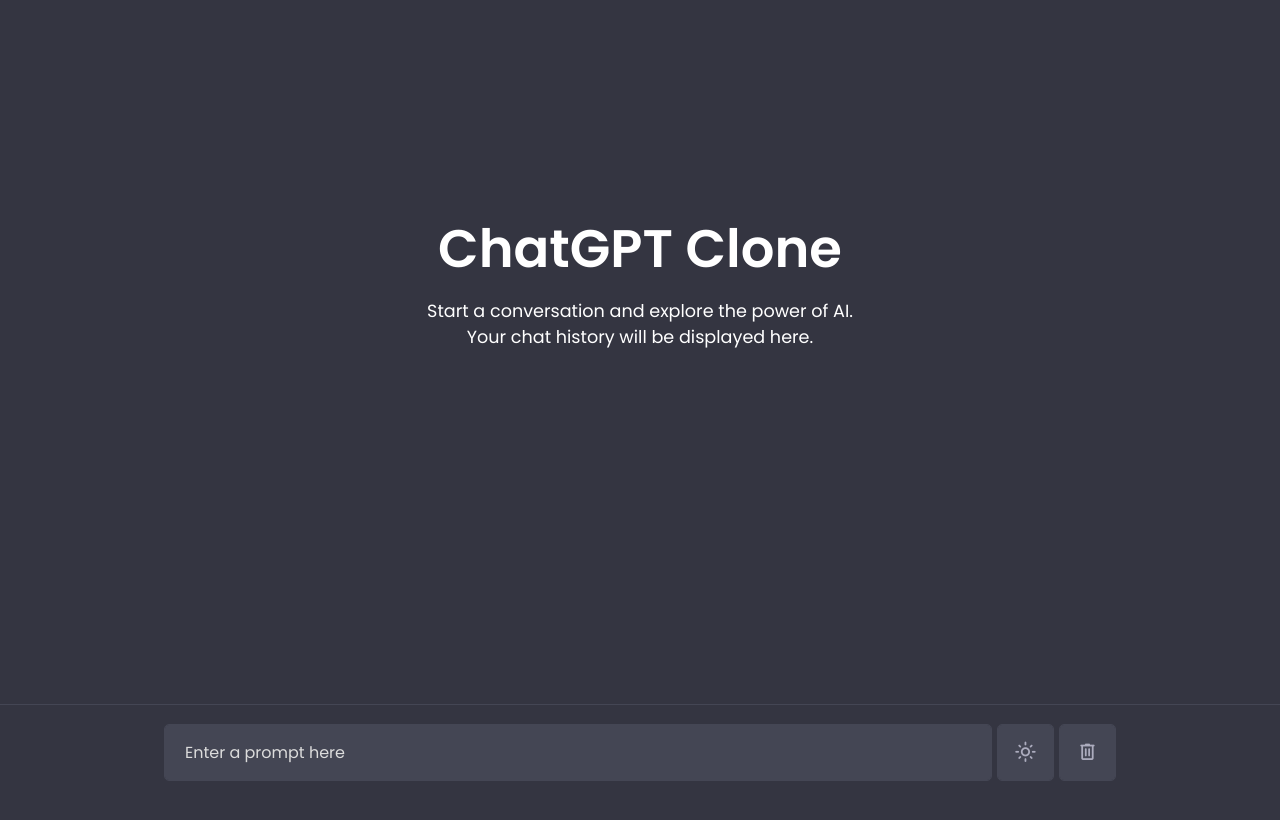
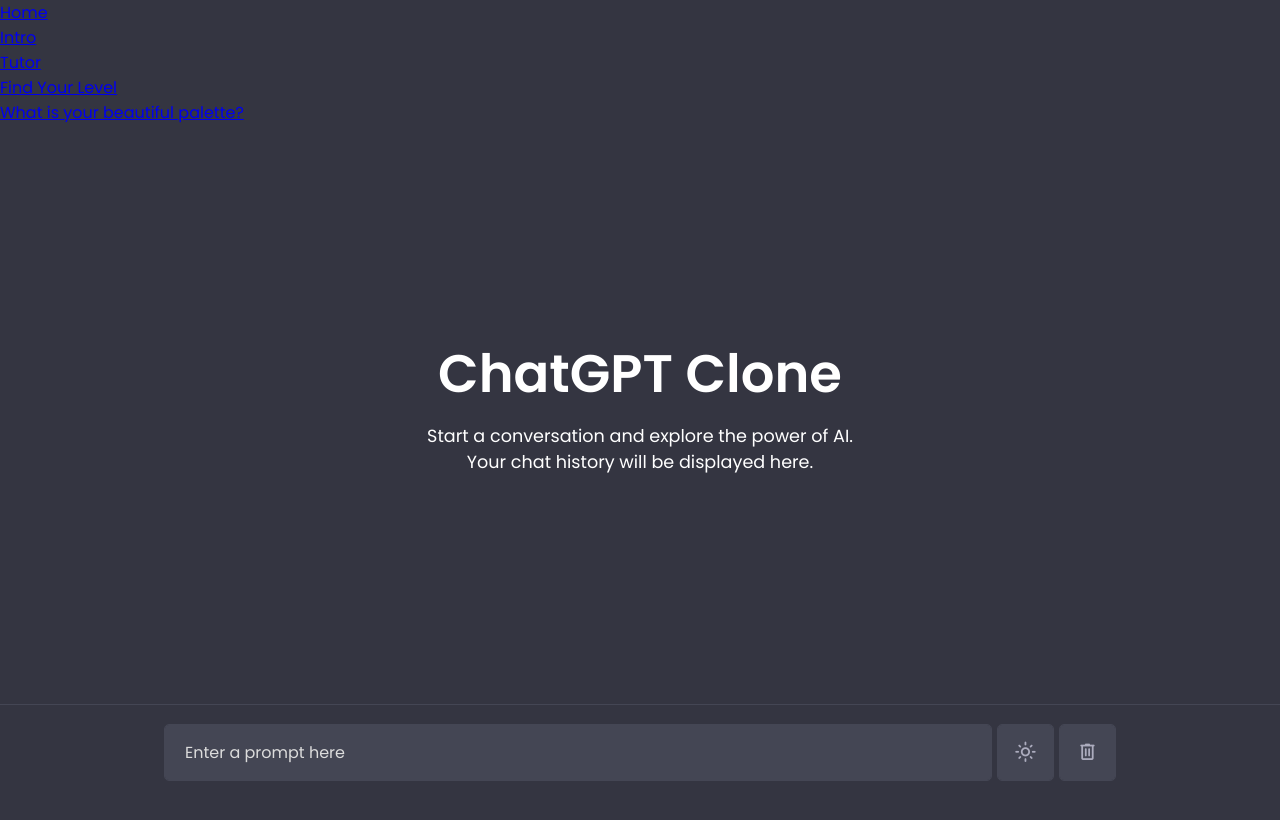
Before and after one commit to pgtips321/pgtips321.github.io, a plain HTML site: page AITutor.html in a window 1280 px wide. Drawn offline with nearby package versions, Linux system fonts and the light colour scheme.

Commit message:
Update AITutor.html

```diff
--- a/AITutor.html
+++ b/AITutor.html
@@ -9,6 +9,16 @@
     <script src="./chat.js" defer></script>
 </head>
 <body>
+
+    <nav>
+        <ul>
+            <li><a href="./index.html">Home</a></li>
+            <li><a href="./Intro.html">Intro</a></li>
+            <li><a href="./AItutor.html">Tutor</a></li>
+            <li><a href="./Test.html">Find Your Level</a></li>
+            <li><a href="https://mycolor.space/?hex=%2387BEEB&sub=1">What is your beautiful palette?</a></li>
+        </ul>
+    </nav>
     <!-- Chats container -->
     <div class="chat-container"></div>
 
```
